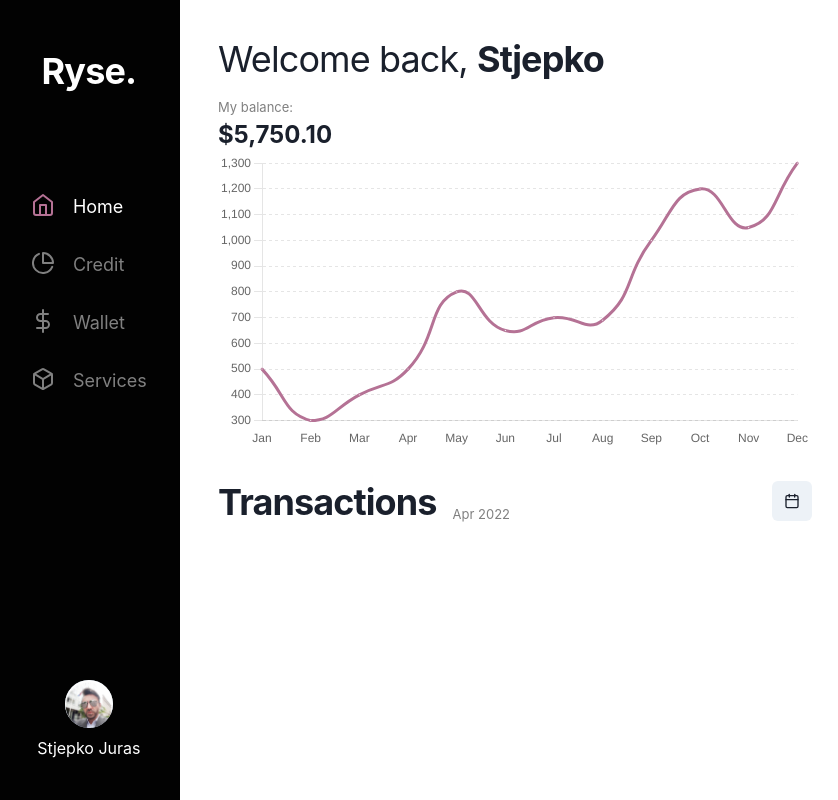
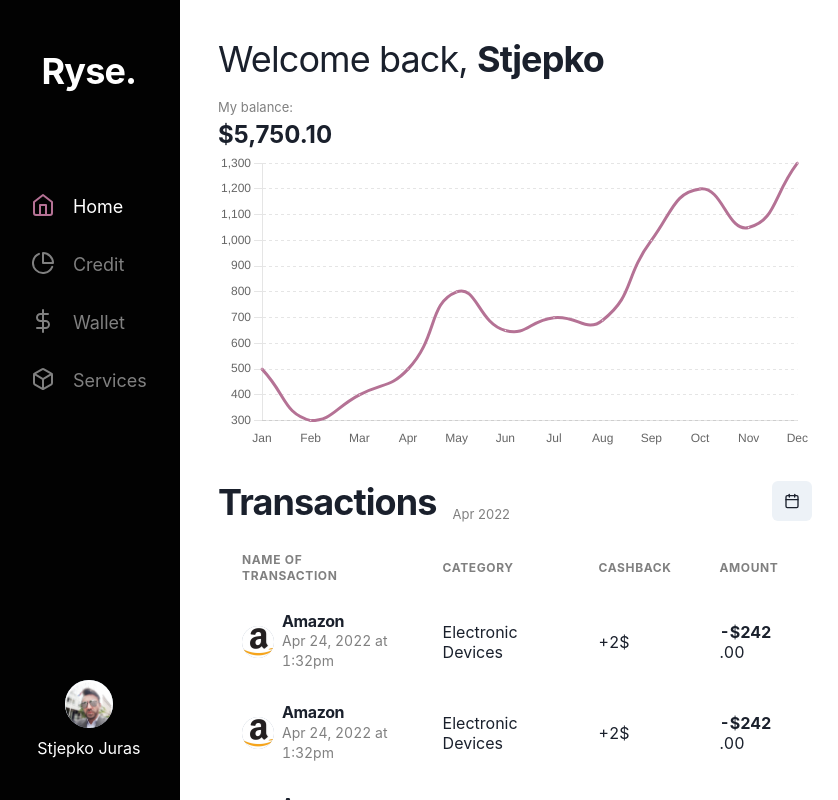
Before and after one commit to SJuras/NextJs-Dashboard, a Next.js app in the folder Ryse/ryse/: page /dashboard in a window 1280 px wide. Shown: the whole page, without its empty margins (2-840 px from the left). Built offline with nearby package versions, Linux system fonts and the light colour scheme.

Commit message:
v1.1.6 table of transactions added.

```diff
--- a/Ryse/ryse/pages/dashboard.js
+++ b/Ryse/ryse/pages/dashboard.js
@@ -38,6 +38,9 @@ import {
 import MyChart from '../components/MyChart';
 
 export default function dashboard() {
+
+
+
   return(
     <Flex h="100vh" flexDir="row" overflow="hidden" maxW="2000px">
       {/* Column 1 */}
@@ -102,7 +105,64 @@ export default function dashboard() {
           <IconButton icon={<FiCalendar />} />
         </Flex>
 
-
+        <Flex flexDir="column">
+          <Flex overflow="auto">
+            <Table variant="unstyled" mt={4}>
+              <Thead>
+                <Tr color="gray">
+                  <Th>Name of transaction</Th>
+                  <Th>Category</Th>
+                  <Th isNumeric>Cashback</Th>
+                  <Th isNumeric>Amount</Th>
+                </Tr>
+              </Thead>
+              <Tbody>
+                <Tr>
+                  <Td>
+                    <Flex align="center">
+                      <Avatar size="sm" mr={2} src="images/amazon.jpeg" />
+                      <Flex flexDir="column">
+                        <Heading size="sm" letterSpacing="tight">Amazon</Heading>
+                        <Text fontSize="sm" color="gray">Apr 24, 2022 at 1:32pm</Text>
+                      </Flex>
+                    </Flex>
+                  </Td>
+                  <Td>Electronic Devices</Td>
+                  <Td isNumeric>+2$</Td>
+                  <Td isNumeric><Text fontWeight="bold" display="inline-table">-$242</Text>.00</Td>
+                </Tr>
+                <Tr>
+                  <Td>
+                    <Flex align="center">
+                      <Avatar size="sm" mr={2} src="images/amazon.jpeg" />
+                      <Flex flexDir="column">
+                        <Heading size="sm" letterSpacing="tight">Amazon</Heading>
+                        <Text fontSize="sm" color="gray">Apr 24, 2022 at 1:32pm</Text>
+                      </Flex>
+                    </Flex>
+                  </Td>
+                  <Td>Electronic Devices</Td>
+                  <Td isNumeric>+2$</Td>
+                  <Td isNumeric><Text fontWeight="bold" display="inline-table">-$242</Text>.00</Td>
+                </Tr>
+                <Tr>
+                  <Td>
+                    <Flex align="center">
+                      <Avatar size="sm" mr={2} src="images/amazon.jpeg" />
+                      <Flex flexDir="column">
+                        <Heading size="sm" letterSpacing="tight">Amazon</Heading>
+                        <Text fontSize="sm" color="gray">Apr 24, 2022 at 1:32pm</Text>
+                      </Flex>
+                    </Flex>
+                  </Td>
+                  <Td>Electronic Devices</Td>
+                  <Td isNumeric>+2$</Td>
+                  <Td isNumeric><Text fontWeight="bold" display="inline-table">-$242</Text>.00</Td>
+                </Tr>
+              </Tbody>
+            </Table>
+          </Flex>
+        </Flex>
       </Flex>
 
       {/* Column 3 */}
```
Also changed, not shown: Ryse/ryse/public/images/amazon.jpeg (added), Ryse/ryse/public/images/starbucks.png (added).
